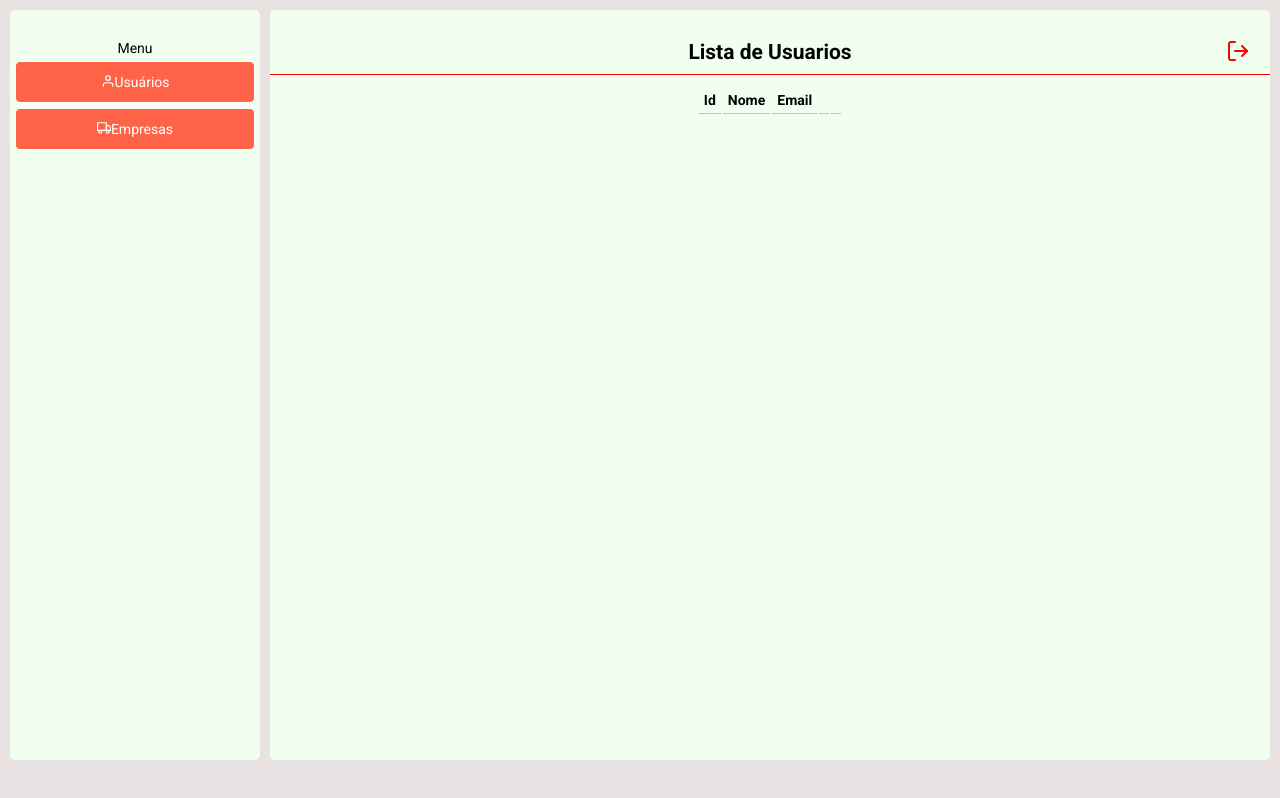
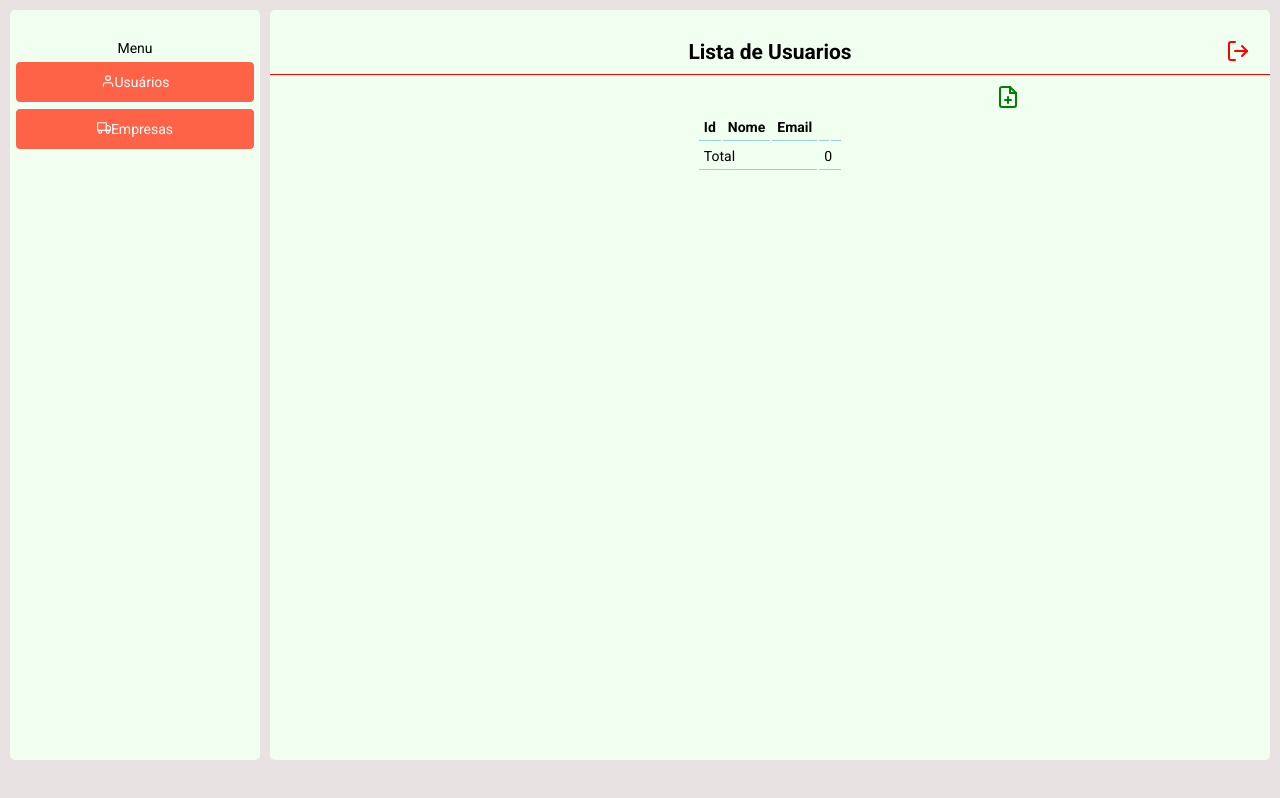
Before and after one commit to Iudhyy/inventario-frontend, a React (Create React App) app: page /listausuarios in a window 1280 px wide. Shown: the top 798 px of the page. Built offline with nearby package versions, Linux system fonts and the light colour scheme.

Commit message:
:bricks: ci: 12/09/22

```diff
--- a/src/pages/cadastroUsuario/index.js
+++ b/src/pages/cadastroUsuario/index.js
@@ -1,13 +1,17 @@
-import React,{useState} from "react";
+import React,{useState,useEffect} from "react";
 import Head from "../../componentes/Head";
 import Menu from "../../componentes/Menu";
+import { useNavigate } from "react-router-dom";
 
 export default function Cadastrousuario(){
+    const navigate = useNavigate();
     const [nome,setNome] = useState("");
     const [email,setEmail] = useState("");
     const [senha,setSenha] = useState("");
     const [confirmar,setConfirmar] = useState("");
     const [msg,setMsg] = useState("");
+    const [dados,setDados]=useState([]);
+
 
 
     function validaremail(){
@@ -15,6 +19,23 @@ export default function Cadastrousuario(){
         return re.test(email);
 
 
+    }
+
+    useEffect(()=>{
+        mostrardados();
+    },[])
+    function mostrardados(){
+    let lista =JSON.parse(localStorage.getItem("cad-usuarios")||"[]");
+    setDados(lista);
+    }
+
+    function verificarduplicidade(email){
+        let dadosnovos = [];
+        dadosnovos = dados.filter(item=>item.email==email);
+        if(dadosnovos.length>0){
+            return true
+        }
+            return false;
     }
 
 
@@ -26,6 +47,10 @@ export default function Cadastrousuario(){
         let errorMsg=[];
         if(nome.length<3){
             errorMsg.push("Campo nome tem menos de 3 caracteres\n");
+            i++;
+        }
+        if(verificarduplicidade(email)==true){
+            errorMsg.push("o email fornecido ja esta cadastrado\n");
             i++;
         }
         if(email.length==0){
@@ -60,7 +85,8 @@ export default function Cadastrousuario(){
                 }
             )
             localStorage.setItem("cad-usuarios",JSON.stringify(lista));
-            alert("dados salvos com sucesso!")
+            alert("dados salvos com sucesso!");
+            navigate("/listausuarios");
         }
 
          else{
--- a/src/pages/listaUsuarios/index.js
+++ b/src/pages/listaUsuarios/index.js
@@ -8,6 +8,7 @@ import 'react-confirm-alert/src/react-confirm-alert.css'; // Import css
 
 export default function ListaUsuarios(){
     const [dados,setDados]=useState([]);
+    const [row,setRow] = useState(0);
     useEffect(()=>{
                 mostrardados();
     },[])
@@ -42,6 +43,7 @@ export default function ListaUsuarios(){
     function mostrardados(){
         let lista =JSON.parse(localStorage.getItem("cad-usuarios")||"[]");
         setDados(lista);
+        setRow(lista.length);
     }
 
  return(
@@ -50,6 +52,15 @@ export default function ListaUsuarios(){
 
     <div className="principal">
     <Head title="Lista de Usuarios" />
+      <div className="button_new">
+       <a href="/cadastrousuario">
+       <FiFilePlus
+          size={24}
+          color="green"
+          cursor="pointer"
+        />
+       </a>
+      </div>
             <table>
                 <tr>
                     <th>Id</th>
@@ -86,6 +97,11 @@ export default function ListaUsuarios(){
                         )
                     })
                 }
+                <tr>
+                  <td colSpan={3}>Total</td>
+                  <td colSpan={2}> {row} </td>
+                </tr>
+
             </table>
     </div>
 
```
